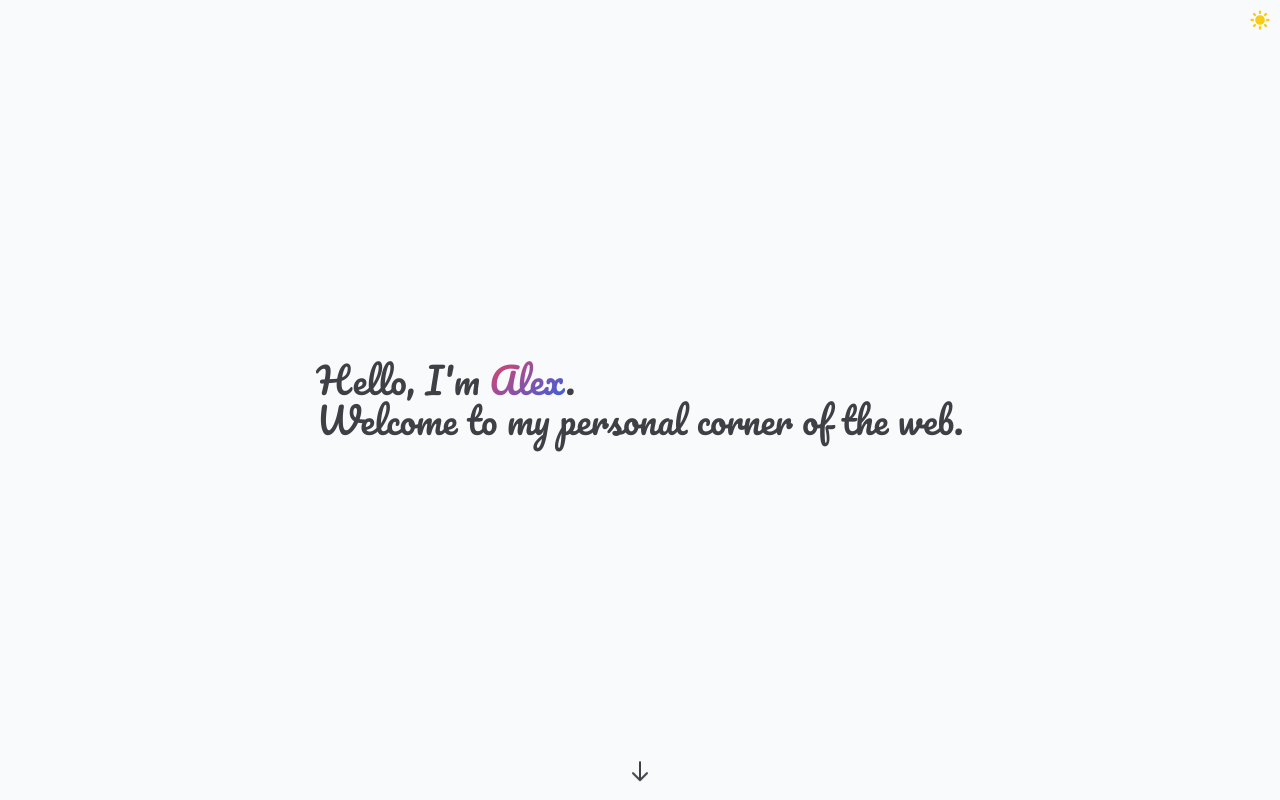
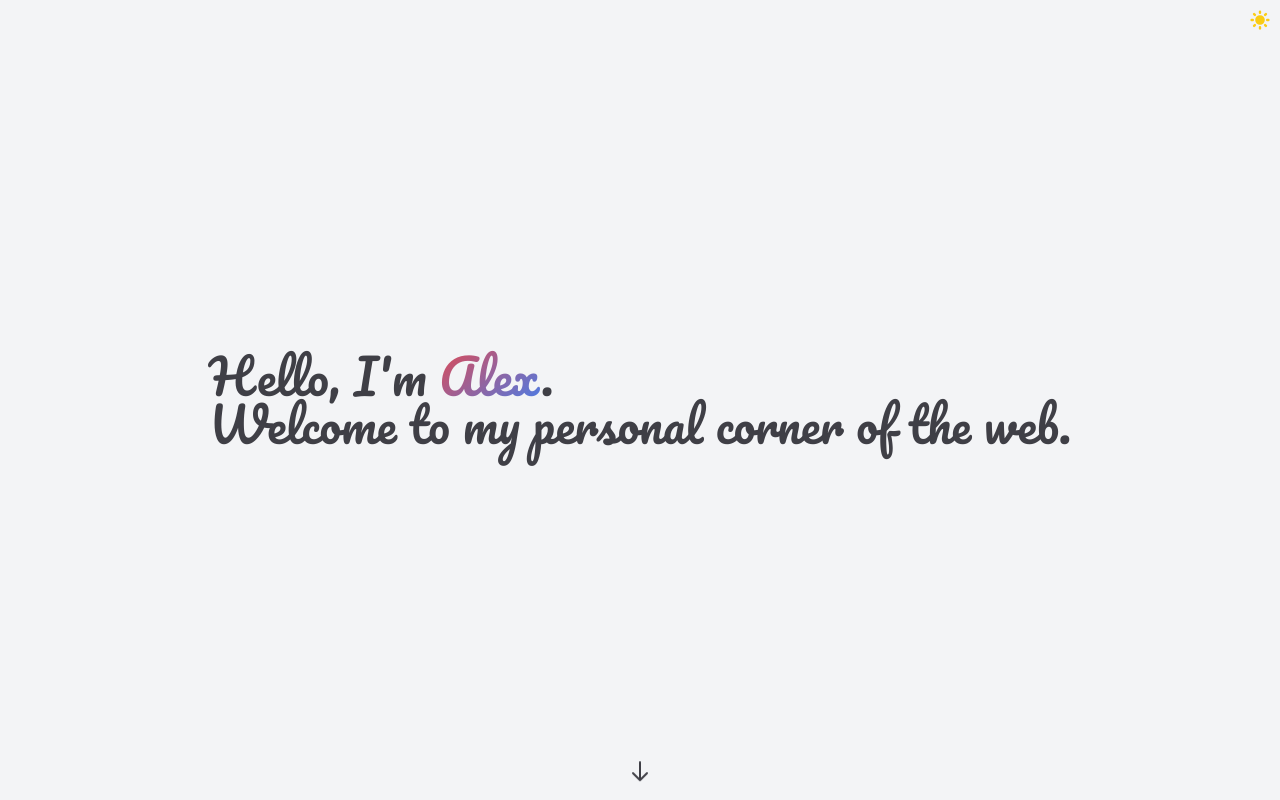
Before and after one commit to Uvacoder/port-alexfertel, a Next.js app: page / in a window 1280 px wide. Built offline with nearby package versions, Linux system fonts and the light colour scheme.

Commit message:
Tweak font and colors

```diff
--- a/pages/index.tsx
+++ b/pages/index.tsx
@@ -3,7 +3,7 @@ import BouncingArrow from "../components/BouncingArrow";
 import ThemeToggle from "../components/ThemeToggle";
 
 const Home = () => (
-  <div className="flex min-h-screen antialiased dark:bg-coolGray-900 bg-coolGray-50 transition-colors duration-75">
+  <div className="flex min-h-screen antialiased dark:bg-coolGray-900 bg-coolGray-100 transition-colors duration-75">
     <Head>
       <title>Alexander González</title>
     </Head>
@@ -14,9 +14,9 @@ const Home = () => (
       </section>
 
       <section className="relative flex justify-center w-full h-full px-16 sm:items-center">
-        <h1 className="relative z-10 text-xl font-pacifico sm:text-xl md:text-2xl lg:text-4xl">
+        <h1 className="relative z-10 text-xl font-pacifico sm:text-2xl md:text-3xl lg:text-5xl">
           Hello, I'm{" "}
-          <span className="text-transparent bg-clip-text bg-gradient-to-br from-rose-500 to-blue-600">
+          <span className="text-transparent bg-clip-text bg-gradient-to-br from-red-500 to-blue-500">
             Alex
           </span>
           .
```
